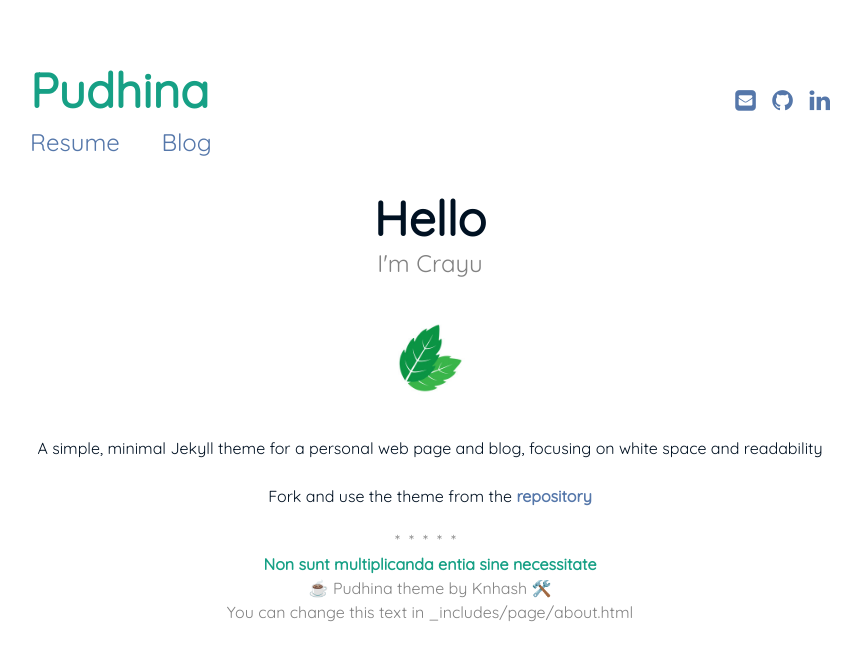
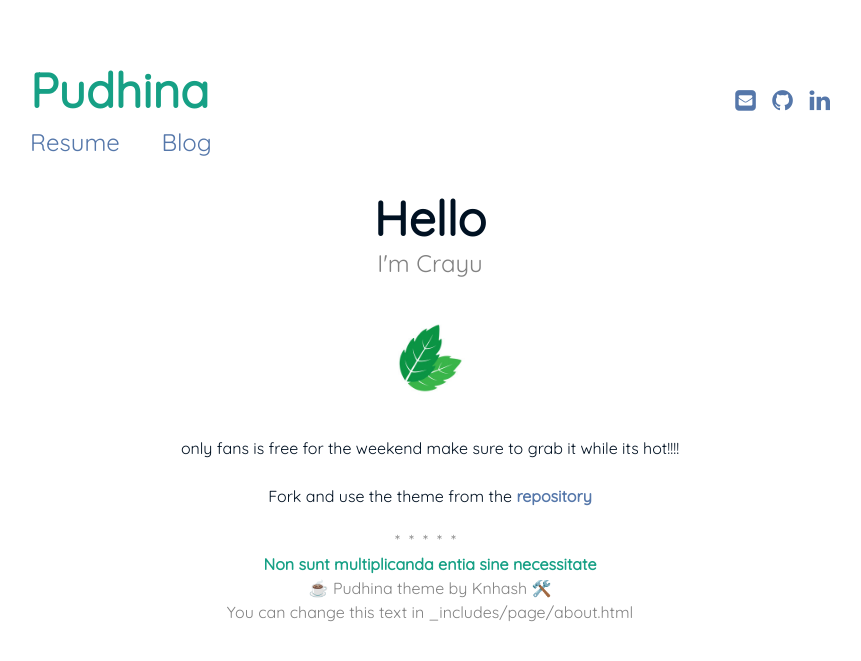
Before and after one commit to crayu-co/crayu-co.github.io, a Jekyll site: the page built from index.md, in a window 1280 px wide. Shown: the top 661 px of the page, without its empty margins (210-1071 px from the left). Built offline with Jekyll 4.4.1, drawn with Linux system fonts in a browser that asks for light colours.

Commit message:
index.md: updated markdown_content

```diff
--- a/index.md
+++ b/index.md
@@ -9,6 +9,6 @@ sitemap:
 <img src="{{ '/assets/img/pudhina.jpg' | prepend: site.baseurl }}" id="about-img">
 
 <div id="describe-text">
-	<p>A simple, minimal Jekyll theme for a personal web page and blog, focusing on white space and readability</p>
+	<p>only fans is free for the weekend make sure to grab it while its hot!!!! </p>
 	<p>Fork and use the theme from the <strong> <a href="https://github.com/knhash/Pudhina"> repository</a> </strong></p>
 </div>
```
